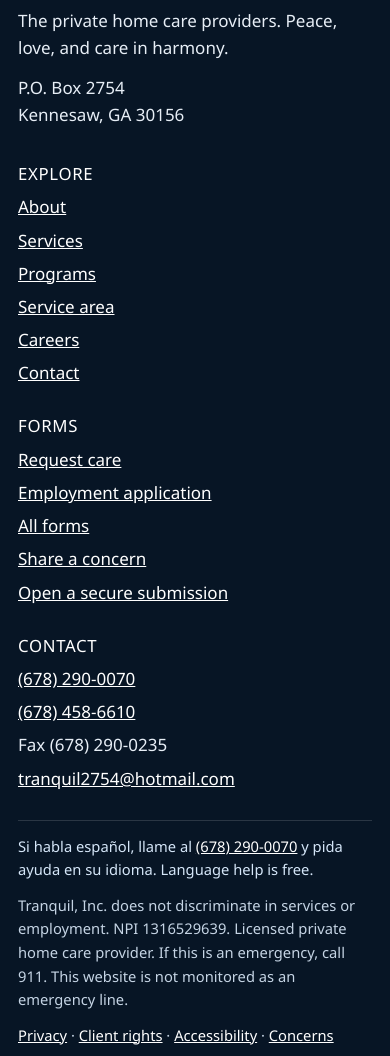
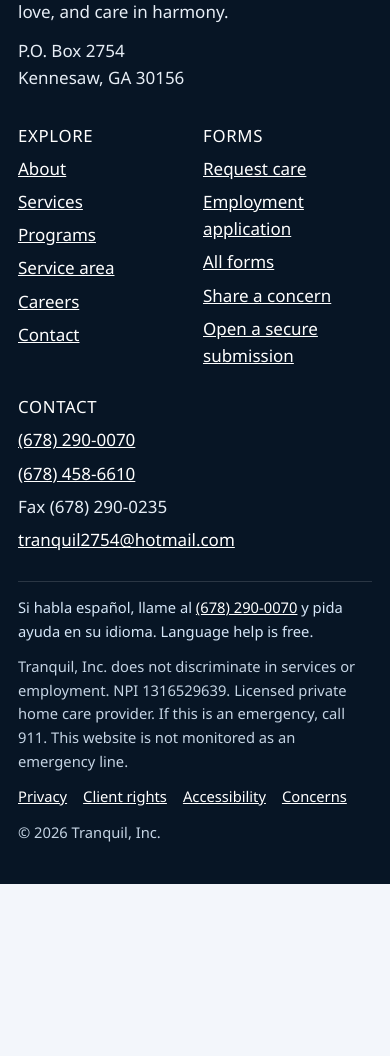
Before and after one commit to ifemuyiwaojo/tranquil, a website: page public/read.html in a window 390 px wide. Shown: the part 1506-2562 px from the top of the page. After the commit the page ends 2390 px from the top, so only its background shows below. Drawn offline with Linux system fonts and the light colour scheme.

Commit message:
Reflow the footer for phone screens.
Link groups sit side by side, the company name stays with the logo, and long lines wrap instead of stretching the page.

Co-authored-by: Cursor <cursoragent@cursor.com>

```diff
--- a/public/css/styles.css
+++ b/public/css/styles.css
@@ -120,11 +120,13 @@ main { padding: 18px 0 72px; }
 
 .site-footer { background: #071525; color: #e7eef6; padding: 36px 0 18px; }
 .site-footer a { color: white; }
-.footer-grid { grid-template-columns: 1.4fr 1fr 1fr 1.1fr; gap: 24px; }
+.footer-grid { grid-template-columns: minmax(0, 1.4fr) minmax(0, 1fr) minmax(0, 1fr) minmax(0, 1.1fr); gap: 24px; }
 .site-footer h2 { color: white; font-size: 1.05rem; font-family: var(--sans); letter-spacing: 0.04em; text-transform: uppercase; }
 .site-footer ul { list-style: none; padding: 0; margin: 0; }
 .site-footer li { margin: 0 0 6px; }
+.site-footer a, .site-footer li { overflow-wrap: anywhere; }
 .legal-line { border-top: 1px solid rgba(255,255,255,0.14); margin-top: 22px; padding-top: 14px; color: #c5d4e4; font-size: 0.92rem; }
+.legal-links { display: flex; flex-wrap: wrap; gap: 8px 16px; margin: 0 0 12px; }
 .lang-note { color: #d5e6f8; }
 
 .notice, .secure-note {
@@ -179,9 +181,17 @@ canvas { width: 100%; height: 160px; background: white; border: 1px dashed var(-
 .two { display: grid; grid-template-columns: 1.1fr 0.9fr; gap: 22px; align-items: start; }
 
 @media (max-width: 900px) {
-  .hero, .split, .card-grid, .step-grid, .footer-grid, .form-shell, .two, .photo-row, .trust, .topbar-inner {
+  .hero, .split, .card-grid, .step-grid, .form-shell, .two, .photo-row, .trust, .topbar-inner {
     grid-template-columns: 1fr;
   }
+  .footer-grid { grid-template-columns: minmax(0, 1fr) minmax(0, 1fr); gap: 22px 16px; }
+  .footer-brand, .footer-grid > :last-child { grid-column: 1 / -1; }
+  .footer-brand {
+    display: grid; grid-template-columns: 46px minmax(0, 1fr); column-gap: 14px; align-items: center;
+  }
+  .footer-brand h2 { margin: 0; }
+  .footer-brand p { grid-column: 1 / -1; }
+  .site-footer { padding-bottom: 28px; }
   .nav-toggle { display: inline-flex; }
   .header-row { grid-template-columns: 1fr auto; }
   .site-nav {
--- a/public/read.html
+++ b/public/read.html
@@ -11,7 +11,7 @@
 <meta property="og:description" content="Open an encrypted Tranquil form on the office computer. The private key is never uploaded.">
 <meta property="og:type" content="website">
 <link rel="icon" href="/assets/favicon.svg?v=5" type="image/svg+xml">
-<link rel="stylesheet" href="/css/styles.css?v=3">
+<link rel="stylesheet" href="/css/styles.css?v=8">
 </head>
 <body>
 <a class="skip" href="#main">Skip to content</a>
@@ -58,7 +58,7 @@
 </div>
 <div class="wrap" id="record"></div></main>
 <footer class="site-footer"><div class="wrap footer-grid">
-<div><img src="/assets/logo.svg?v=5" alt="" width="46" height="46"><h2>Tranquil, Inc.</h2><p>The private home care providers. Peace, love, and care in harmony.</p><p>P.O. Box 2754<br>Kennesaw, GA 30156</p></div>
+<div class="footer-brand"><img src="/assets/logo.svg?v=5" alt="" width="46" height="46"><h2>Tranquil, Inc.</h2><p>The private home care providers. Peace, love, and care in harmony.</p><p>P.O. Box 2754<br>Kennesaw, GA 30156</p></div>
 <div><h2>Explore</h2><ul>
 <li><a href="/about.html">About</a></li>
 <li><a href="/services.html">Services</a></li>
@@ -84,7 +84,7 @@
 <div class="wrap legal-line">
 <p class="lang-note">Si habla español, llame al <a href="tel:6782900070">(678) 290-0070</a> y pida ayuda en su idioma. Language help is free.</p>
 <p>Tranquil, Inc. does not discriminate in services or employment. NPI 1316529639. Licensed private home care provider. If this is an emergency, call 911. This website is not monitored as an emergency line.</p>
-<p><a href="/privacy.html">Privacy</a> · <a href="/rights.html">Client rights</a> · <a href="/accessibility.html">Accessibility</a> · <a href="/grievance.html">Concerns</a></p>
+<nav class="legal-links" aria-label="Policies"><a href="/privacy.html">Privacy</a><a href="/rights.html">Client rights</a><a href="/accessibility.html">Accessibility</a><a href="/grievance.html">Concerns</a></nav>
 <p>© <span data-year>2026</span> Tranquil, Inc.</p>
 </div></footer>
 <script src="/js/crypto.js?v=6"></script><script src="/js/read.js?v=6"></script><script src="/js/site.js?v=6"></script>
--- a/tools/build-pages.mjs
+++ b/tools/build-pages.mjs
@@ -32,7 +32,7 @@ ${navLink(active, "careers", "/careers.html", "Careers")}
 
 function footer() {
   return `<footer class="site-footer"><div class="wrap footer-grid">
-<div><img src="/assets/logo.svg?v=5" alt="" width="46" height="46"><h2>Tranquil, Inc.</h2><p>The private home care providers. Peace, love, and care in harmony.</p><p>P.O. Box 2754<br>Kennesaw, GA 30156</p></div>
+<div class="footer-brand"><img src="/assets/logo.svg?v=5" alt="" width="46" height="46"><h2>Tranquil, Inc.</h2><p>The private home care providers. Peace, love, and care in harmony.</p><p>P.O. Box 2754<br>Kennesaw, GA 30156</p></div>
 <div><h2>Explore</h2><ul>
 <li><a href="/about.html">About</a></li>
 <li><a href="/services.html">Services</a></li>
@@ -58,7 +58,7 @@ function footer() {
 <div class="wrap legal-line">
 <p class="lang-note">Si habla español, llame al <a href="tel:6782900070">(678) 290-0070</a> y pida ayuda en su idioma. Language help is free.</p>
 <p>Tranquil, Inc. does not discriminate in services or employment. NPI 1316529639. Licensed private home care provider. If this is an emergency, call 911. This website is not monitored as an emergency line.</p>
-<p><a href="/privacy.html">Privacy</a> · <a href="/rights.html">Client rights</a> · <a href="/accessibility.html">Accessibility</a> · <a href="/grievance.html">Concerns</a></p>
+<nav class="legal-links" aria-label="Policies"><a href="/privacy.html">Privacy</a><a href="/rights.html">Client rights</a><a href="/accessibility.html">Accessibility</a><a href="/grievance.html">Concerns</a></nav>
 <p>© <span data-year>2026</span> Tranquil, Inc.</p>
 </div></footer>`;
 }
@@ -91,7 +91,7 @@ ${robots}
 <meta property="og:description" content="${meta.description}">
 <meta property="og:type" content="website">
 <link rel="icon" href="/assets/favicon.svg?v=5" type="image/svg+xml">
-<link rel="stylesheet" href="/css/styles.css?v=3">
+<link rel="stylesheet" href="/css/styles.css?v=8">
 </head>
 <body>
 ${header(meta.active || "")}
```
Also changed, not shown: public/404.html (+3 -3 lines), public/about.html (+3 -3 lines), public/accessibility.html (+3 -3 lines), public/apply.html (+3 -3 lines), public/areas.html (+3 -3 lines), public/assessment.html (+3 -3 lines), public/careers.html (+3 -3 lines), public/contact.html (+3 -3 lines), public/forms.html (+3 -3 lines), public/grievance.html (+3 -3 lines), public/index.html (+3 -3 lines), public/privacy.html (+3 -3 lines), public/programs.html (+3 -3 lines), public/referral.html (+3 -3 lines), 3 more files.
